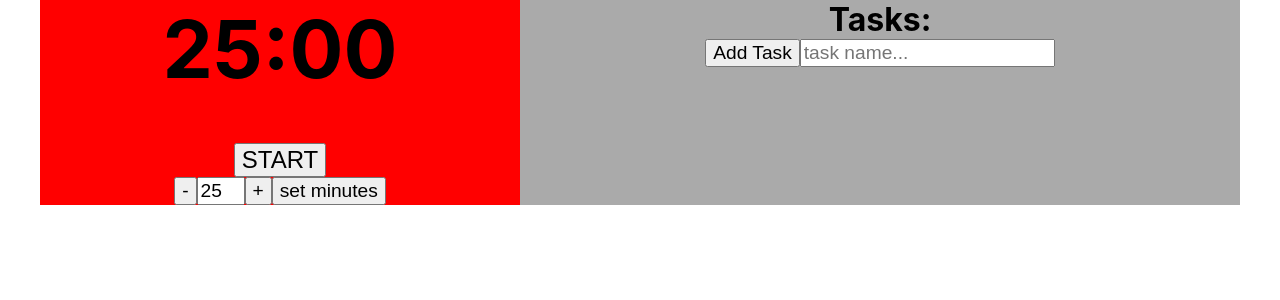
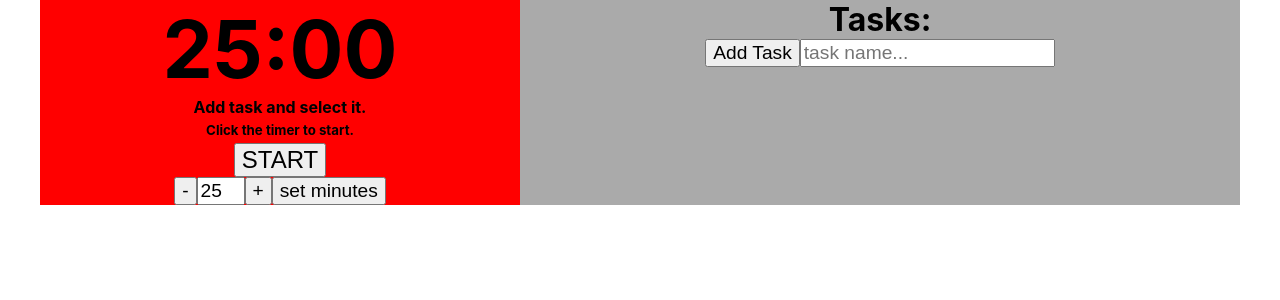
Before and after one commit to AceOfHeart5/TimeManager, a React (Create React App) app: page / in a window 1280 px wide. Shown: the top 300 px of the page. Built offline with nearby package versions, Linux system fonts and the light colour scheme.

Commit message:
add instructional message

```diff
--- a/src/components/Pomodoro.js
+++ b/src/components/Pomodoro.js
@@ -10,8 +10,8 @@ const Pomodoro = ({app}) => {
     }
 
     const currentTaskData = () => {
-        let name = ' ';
-        let time = ' ';
+        let name = 'Add task and select it.';
+        let time = 'Click the timer to start.';
         const task = app.tasks.getCurrentTask();
         if (task !== undefined) {
             name = task.name;
```
